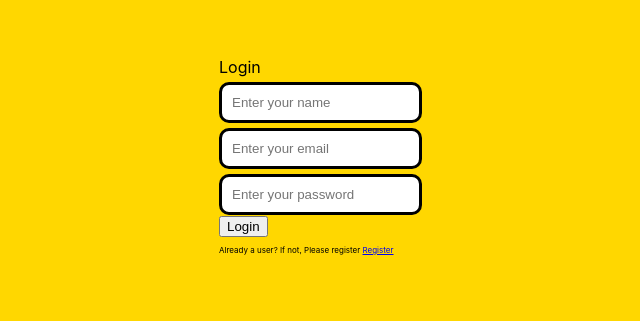
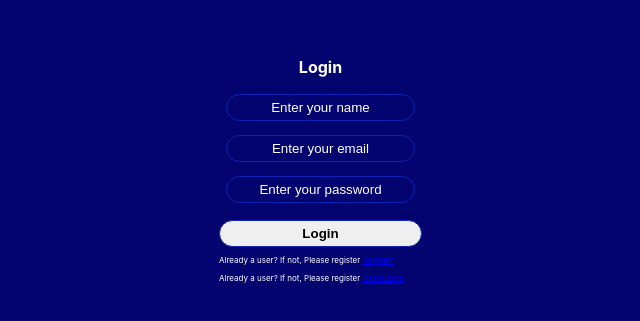
Before and after one commit to Karthik3105/react-practice, a React (Create React App) app: page /login in a window 1280 px wide. Shown: the part 183-504 px from the top of the page, without its empty margins (293-933 px from the left). Built offline with nearby package versions, Linux system fonts and the light colour scheme.

Commit message:
first commit

```diff
--- a/src/App.js
+++ b/src/App.js
@@ -2,12 +2,26 @@ import React from 'react';
 import { BrowserRouter as Router, Route, Routes } from 'react-router-dom';
 import Login from './Login';
 import Register from './Register';
+import Header from './Header';
+import Sidebar from './SideBar';
+import Dashboard from './DashBoard';
+import Dropdown from './DropDown';
 function App() {
   return (
     <Router>
       <Routes>
         <Route path="/login" element={<Login />} />
         <Route path="/register" element={<Register />} />
+        <Route path="/dashboard" element={
+          <div className="app">
+            <Header />
+            <Sidebar />
+            <main>
+              <Dropdown />
+            </main>
+            <Dashboard />
+          </div>
+        } />
       </Routes>
     </Router>
   );
--- /dev/null
+++ b/src/DashBoard.js
@@ -0,0 +1,6 @@
+import React, { useState } from 'react';
+function Dashboard() {
+
+}
+
+export default Dashboard;
--- /dev/null
+++ b/src/DropDown.js
@@ -0,0 +1,36 @@
+import React, { useState, useEffect } from 'react';
+function DropDown() {
+    const [products, setProducts] = useState([]);
+    const [selectedProduct, setselectedProduct] = useState('');
+
+    useEffect(() => {
+        fetch('https://python-ecommerce-theta.vercel.app/api/products/')
+            .then(response => response.json())
+            .then(data => {
+                console.log('krthik12', data)
+                setProducts(data);
+            })
+            .catch(error => {
+                console.error(error);
+            });
+    }, []);
+    const handleChange = (event) => {
+        setselectedProduct(event.target.value);
+    };
+
+    return (
+        <div className="dropdown">
+            <select name="selectedProduct" value={selectedProduct} onChange={handleChange}>
+                {products.map(product => (
+                    <option key={product.product_id} value={product.product_name}>
+                        {product.product_name}
+                    </option>
+                ))}
+
+            </select>
+
+        </div>
+    );
+}
+
+export default DropDown;
--- /dev/null
+++ b/src/Header.js
@@ -0,0 +1,19 @@
+import React from 'react';
+
+function Header() {
+  return (
+    <div className="header">
+     <div className="logo">Logo</div>
+      <div className="nav">
+        <ul>
+          <li><a href="#">Dashboard</a></li>
+          <li><a href="#">Settings</a></li>
+          <li><a href="#">Logout</a></li>
+        </ul>
+      </div>
+
+    </div>
+  );
+}
+
+export default Header;
--- a/src/Login.js
+++ b/src/Login.js
@@ -54,7 +54,7 @@ class Login extends Component {
             <div class="register-form">
                 <form onSubmit={this.handleSubmit}>
                     <div class="form">
-                        <div>Login</div>
+                        <div class="login">Login</div>
                         <div class="name">
 
                             <input type="text" name="name" value={this.state.formData.name} onChange={this.handleChange} placeholder="Enter your name">
@@ -70,10 +70,11 @@ class Login extends Component {
                             <input type="text" name="password" value={this.state.formData.password} onChange={this.handleChange} placeholder="Enter your password">
                             </input>
                         </div>
-                        <button type="submit">Login</button>
+                        <button class="submit" type="submit">Login</button>
                     </div>
                 </form>
                 <p class="register-user"> Already a user? If not, Please register    <Link to="/register"> Register</Link></p>
+                <p class="register-user"> Already a user? If not, Please register    <Link to="/dashboard"> DashBoard</Link></p>
                 <ToastContainer
                     position="top-center"
                     autoClose={5000}
--- a/src/Register.js
+++ b/src/Register.js
@@ -55,23 +55,23 @@ class Register extends Component {
             <div class="register-form">
                 <form onSubmit={this.handleSubmit}>
                     <div class="form">
-                        <div>Register</div>
+                        <div class="register">Register</div>
                         <div class="name">
 
-                            <input type="text" name="name" value={this.state.formData.name} onChange={this.handleChange} placeholder="Enter your name">
+                            <input type="text" name="name" value={this.state.formData.name} onChange={this.handleChange} placeholder="Username">
                             </input>
                         </div>
                         <div class="email">
 
-                            <input type="text" name="email" value={this.state.formData.email} onChange={this.handleChange} placeholder="Enter your email">
+                            <input type="text" name="email" value={this.state.formData.email} onChange={this.handleChange} placeholder="Email">
                             </input>
                         </div>
                         <div class="password">
 
-                            <input type="text" name="password" value={this.state.formData.password} onChange={this.handleChange} placeholder="Enter your password">
+                            <input type="text" name="password" value={this.state.formData.password} onChange={this.handleChange} placeholder="Password">
                             </input>
                         </div>
-                        <button type="submit">Register</button>
+                        <button class="submit" type="submit">Register</button>
                     </div>
                 </form>
                 <ToastContainer
--- /dev/null
+++ b/src/SideBar.js
@@ -0,0 +1,16 @@
+import React from 'react';
+
+function Sidebar() {
+  return (
+    <div className="sidebar">
+
+      <ul>
+        <li><a href="#">Dashboard</a></li>
+        <li><a href="#">Settings</a></li>
+        <li><a href="#">Logout</a></li>
+      </ul>
+    </div>
+  );
+}
+
+export default Sidebar;
--- a/src/mystyle.css
+++ b/src/mystyle.css
@@ -1,25 +1,125 @@
 .name{
     color: blue;
-    border-radius: 10px;
+    border-radius: 20px;
 }
 .email{
     color: blue;
-    border-radius: 10px;
+    border-radius: 20px;
 }
 .password{
     color: blue;
-    border-radius: 10px;
+    border-radius: 20px;
+}
+.header {
+    background-color: #333;
+    color: #fff;
+    padding: 20px;
+    display: flex;
+    justify-content: space-between;
+    align-items: center;
+  }
+
+  .logo {
+    font-size: 24px;
+    font-weight: bold;
+  }
+
+  .dropdown {
+    position: absolute;
+    margin-top: -40px;
+    margin-left: 250px;
+  }
+
+  .dropdown-options {
+    display: none;
+    position: absolute;
+    top: 100%;
+    left: 20px;
+    background-color: #fff;
+    border: 1px solid #ddd;
+    padding: 10px;
+  }
+
+  .dropdown-options.show {
+    display: block;
+  }
+
+  .nav ul {
+    list-style: none;
+    margin: 0;
+    padding: 0;
+    display: flex;
+  }
+
+  .nav li {
+    margin-right: 20px;
+  }
+
+  .nav a {
+    color: #fff;
+    text-decoration: none;
+  }
+
+  .sidebar {
+    background-color: #f0f0f0;
+    padding: 20px;
+    width: 200px;
+    height: 100vh;
+    position: fixed;
+    top: 0;
+    left: 0;
+  }
+
+  .sidebar ul {
+    list-style: none;
+    margin: 0;
+    padding: 0;
+  }
+
+  .sidebar li {
+    margin-bottom: 10px;
+  }
+
+  .sidebar a {
+    text-decoration: none;
+    color: #333;
+  }
+.register, .login{
+    text-align: center;
+    color: #fff;
+    font-weight: bold;
+    margin-bottom: 10px;
 }
 
+.submit{
+    border-radius: 10px;
+    width: 100%;
+    padding: 5px;
+    font-weight: bold;
+    border-radius: 20px;
+    border: 1px solid #0b24b3;
+    margin-top: 10px;
+}
+.form input[type="text"]:focus {
+    color: #fff; /* change text color to white when focused */
+  }
+  .form input[type="text"]:not([value=""]) {
+    color: #fff; /* maintain white text color when not empty */
+  }
 .form input[type="text"] {
-    border-radius: 10px; /* adjust the radius value */
-    padding: 10px;
-
-    margin-top: 5px; /* add some padding for better look */
-    border: 3px solid #000; /* add a border */
+    border-radius: 20px; /* adjust the radius value */
+    padding: 5px;
+    text-align: center;
+    background-color: transparent;
+    margin: 7px; /* add some padding for better look */
+    border: 1px solid #0b24b3;
+  }
+  .form input[type="text"]::placeholder {
+    color: #fff; /* change the placeholder color to #ccc */
   }
 body{
-    background-color: gold;
+    /* background-image: url(''); */
+    background-color: rgb(4, 4, 112);
 }
 .register-form{
     top: 30%;
@@ -29,5 +129,6 @@ body{
 }
 
 .register-user{
+    color: #fff;
     font-size: 8px;
 }
```
Also changed, not shown: public/login.png (added).
